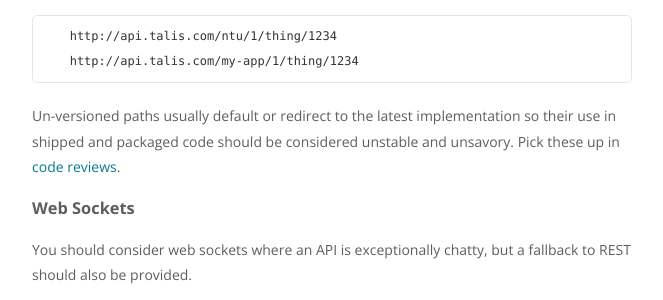
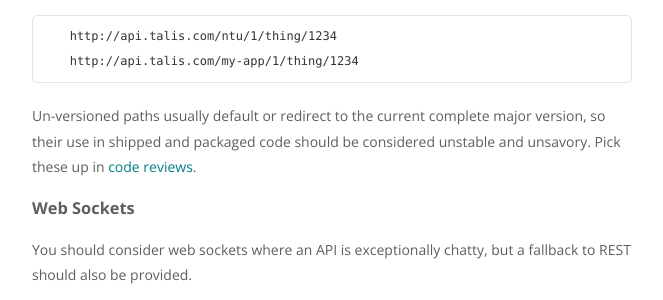
Before and after one commit to ellerbrock/talis.github.io, a Jekyll site: the page built from topics/apis.md, in a window 1280 px wide and 900 px high, scrolled down 1765 px. Shown: the part 154-454 px from the top of the window, without its empty margins (488-1151 px from the left). Built offline with Jekyll 4.4.1, drawn with Linux system fonts in a browser that asks for light colours.

Commit message:
Amended info on versioning

````diff
--- a/topics/apis.md
+++ b/topics/apis.md
@@ -76,8 +76,8 @@ Not:
    http://api.talis.com/my-app/1/thing/1234
 ```
 
-Un-versioned paths usually default or redirect to the latest implementation so their use in shipped and packaged code
-should be considered unstable and unsavory. Pick these up in [code reviews](code-reviews.html).
+Un-versioned paths usually default or redirect to the current complete major version, so their use in shipped and
+packaged code should be considered unstable and unsavory. Pick these up in [code reviews](code-reviews.html).
 
 ### Web Sockets
 
````
